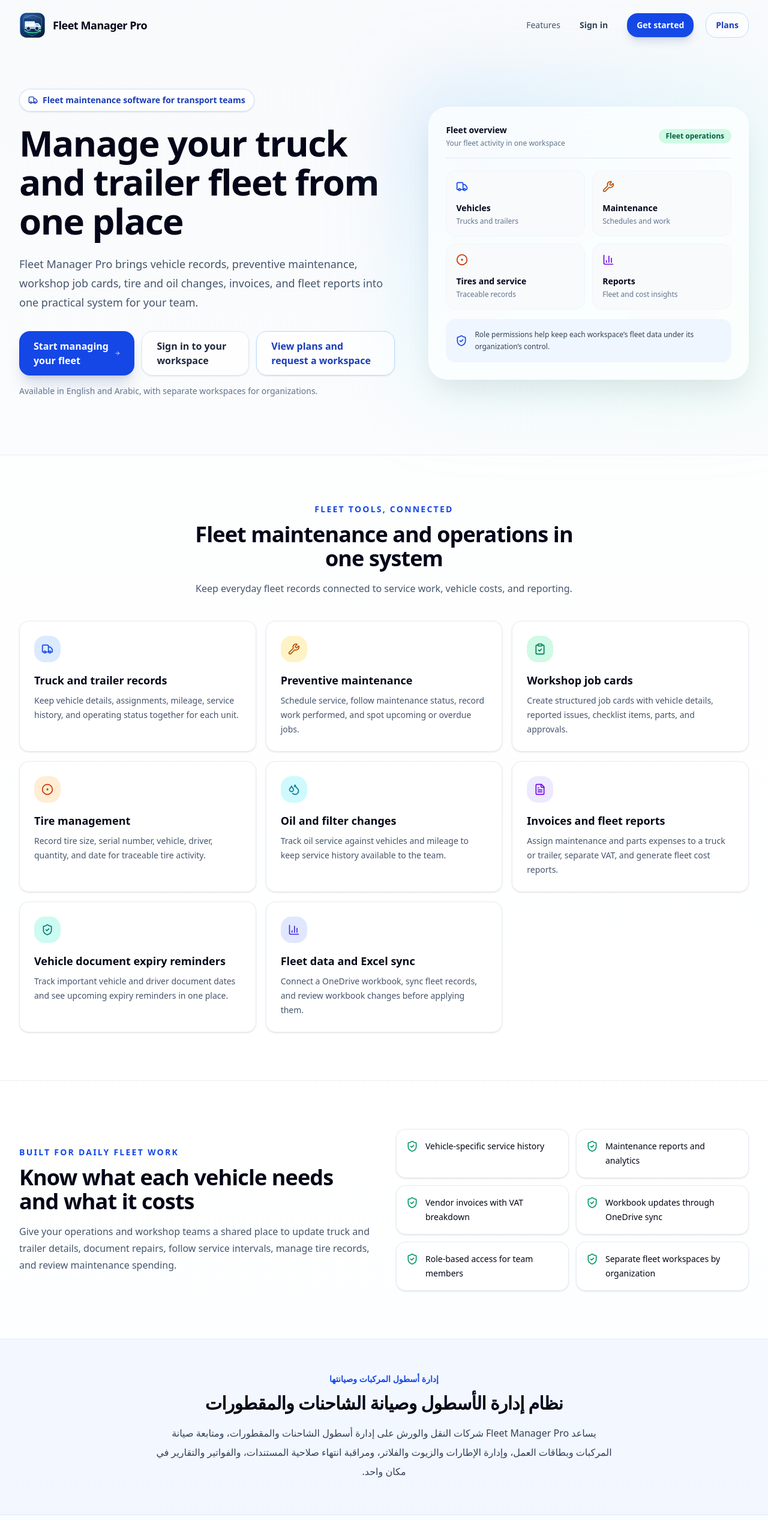
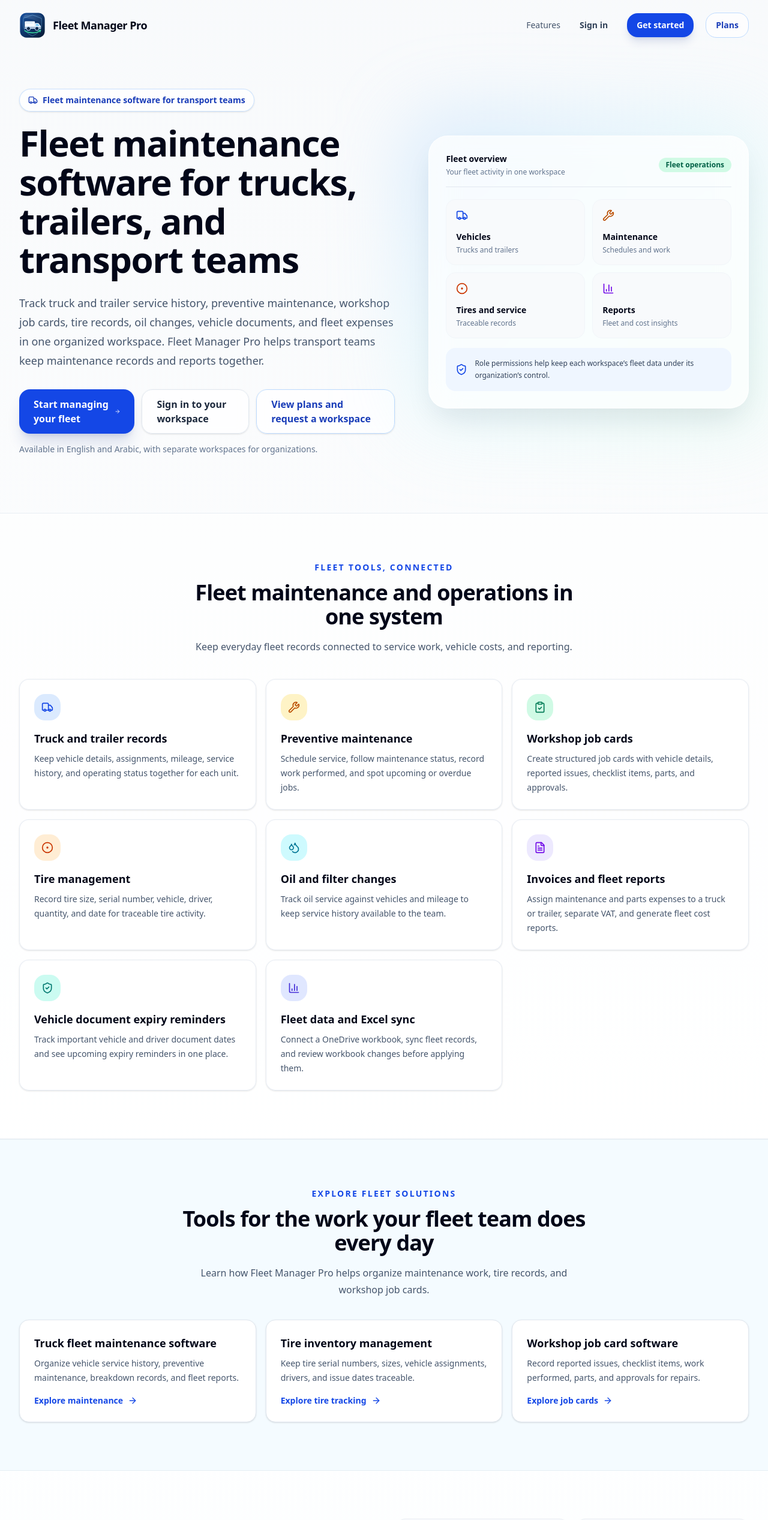
Before and after one commit to Alamin15239/Fleet-Manager-System, a Next.js app: page / in a window 1280 px wide. Shown: the top 2534 px of the page at 60% size. Built offline with nearby package versions, Linux system fonts and the light colour scheme; no server answers.

Commit message:
Improve homepage SEO title, description, and feature links

```diff
--- a/src/app/page.tsx
+++ b/src/app/page.tsx
@@ -18,9 +18,9 @@
 const siteUrl = 'https://fleetmaintenance.site'
 
 export const metadata: Metadata = {
-  title: 'Truck & Trailer Fleet Maintenance Software | Fleet Manager Pro',
+  title: 'Fleet Maintenance Software for Trucks & Trailers | Fleet Manager Pro',
   description:
-    'Fleet management software for transport teams. Track truck and trailer maintenance, job cards, tires, oil changes, invoices, document expiry, and reports.',
+    'Manage truck and trailer maintenance, workshop job cards, tire records, oil changes, vehicle documents, expenses, and fleet reports in one fleet maintenance system for transport teams.',
   keywords: [
     'fleet maintenance software',
     'fleet management software',
@@ -57,9 +57,9 @@
   ],
   alternates: { canonical: siteUrl },
   openGraph: {
-    title: 'Truck & Trailer Fleet Maintenance Software | Fleet Manager Pro',
+    title: 'Fleet Maintenance Software for Trucks & Trailers | Fleet Manager Pro',
     description:
-      'Manage truck and trailer records, workshop job cards, tire and tyre service, oil changes, document expiry reminders, invoices, and fleet reports.',
+      'Track truck and trailer service history, workshop job cards, tire records, oil changes, document reminders, expenses, and fleet reports with Fleet Manager Pro.',
     url: siteUrl,
     siteName: 'Fleet Manager Pro',
     type: 'website',
@@ -67,8 +67,8 @@
   },
   twitter: {
     card: 'summary_large_image',
-    title: 'Truck & Trailer Fleet Maintenance Software | Fleet Manager Pro',
-    description: 'Manage vehicle service, job cards, tires, oil changes, document reminders, invoices, and fleet reports.',
+    title: 'Fleet Maintenance Software for Trucks & Trailers | Fleet Manager Pro',
+    description: 'Manage truck and trailer maintenance, job cards, tire records, oil changes, vehicle documents, expenses, and fleet reports.',
     images: ['/logo.svg'],
   },
   robots: { index: true, follow: true },
@@ -243,11 +243,10 @@
             Fleet maintenance software for transport teams
           </div>
           <h1 className="max-w-3xl text-4xl font-bold leading-[1.08] tracking-tight sm:text-5xl lg:text-6xl">
-            Manage your truck and trailer fleet from one place
+            Fleet maintenance software for trucks, trailers, and transport teams
           </h1>
           <p className="mt-6 max-w-2xl text-base leading-7 text-slate-600 dark:text-slate-300 sm:text-lg sm:leading-8">
-            Fleet Manager Pro brings vehicle records, preventive maintenance, workshop job cards,
-            tire and oil changes, invoices, and fleet reports into one practical system for your team.
+            Track truck and trailer service history, preventive maintenance, workshop job cards, tire records, oil changes, vehicle documents, and fleet expenses in one organized workspace. Fleet Manager Pro helps transport teams keep maintenance records and reports together.
           </p>
           <div className="mt-8 flex flex-col gap-3 sm:flex-row">
             <Link
@@ -335,6 +334,33 @@
                 <p className="mt-2 text-sm leading-6 text-slate-600 dark:text-slate-300">{description}</p>
               </article>
             ))}
+          </div>
+        </div>
+      </section>
+
+      <section aria-labelledby="fleet-solutions-heading" className="border-y border-slate-200/70 bg-sky-50/70 py-16 dark:border-white/10 dark:bg-white/[0.02] sm:py-20">
+        <div className="mx-auto max-w-7xl px-5 sm:px-8">
+          <div className="mx-auto max-w-2xl text-center">
+            <p className="text-sm font-semibold uppercase tracking-[0.16em] text-blue-700 dark:text-blue-300">Explore fleet solutions</p>
+            <h2 id="fleet-solutions-heading" className="mt-3 text-3xl font-bold tracking-tight sm:text-4xl">Tools for the work your fleet team does every day</h2>
+            <p className="mt-4 leading-7 text-slate-600 dark:text-slate-300">Learn how Fleet Manager Pro helps organize maintenance work, tire records, and workshop job cards.</p>
+          </div>
+          <div className="mt-9 grid gap-4 md:grid-cols-3">
+            <Link href="/truck-fleet-maintenance-software" className="group rounded-2xl border border-slate-200 bg-white p-6 shadow-sm transition hover:-translate-y-1 hover:shadow-lg dark:border-white/10 dark:bg-slate-900">
+              <h3 className="text-lg font-semibold group-hover:text-blue-700 dark:group-hover:text-blue-300">Truck fleet maintenance software</h3>
+              <p className="mt-2 text-sm leading-6 text-slate-600 dark:text-slate-300">Organize vehicle service history, preventive maintenance, breakdown records, and fleet reports.</p>
+              <span className="mt-4 inline-flex items-center gap-2 text-sm font-semibold text-blue-700 dark:text-blue-300">Explore maintenance <ArrowRight className="h-4 w-4" /></span>
+            </Link>
+            <Link href="/tire-inventory-management" className="group rounded-2xl border border-slate-200 bg-white p-6 shadow-sm transition hover:-translate-y-1 hover:shadow-lg dark:border-white/10 dark:bg-slate-900">
+              <h3 className="text-lg font-semibold group-hover:text-blue-700 dark:group-hover:text-blue-300">Tire inventory management</h3>
+              <p className="mt-2 text-sm leading-6 text-slate-600 dark:text-slate-300">Keep tire serial numbers, sizes, vehicle assignments, drivers, and issue dates traceable.</p>
+              <span className="mt-4 inline-flex items-center gap-2 text-sm font-semibold text-blue-700 dark:text-blue-300">Explore tire tracking <ArrowRight className="h-4 w-4" /></span>
+            </Link>
+            <Link href="/workshop-job-card-software" className="group rounded-2xl border border-slate-200 bg-white p-6 shadow-sm transition hover:-translate-y-1 hover:shadow-lg dark:border-white/10 dark:bg-slate-900">
+              <h3 className="text-lg font-semibold group-hover:text-blue-700 dark:group-hover:text-blue-300">Workshop job card software</h3>
+              <p className="mt-2 text-sm leading-6 text-slate-600 dark:text-slate-300">Record reported issues, checklist items, work performed, parts, and approvals for repairs.</p>
+              <span className="mt-4 inline-flex items-center gap-2 text-sm font-semibold text-blue-700 dark:text-blue-300">Explore job cards <ArrowRight className="h-4 w-4" /></span>
+            </Link>
           </div>
         </div>
       </section>
```
